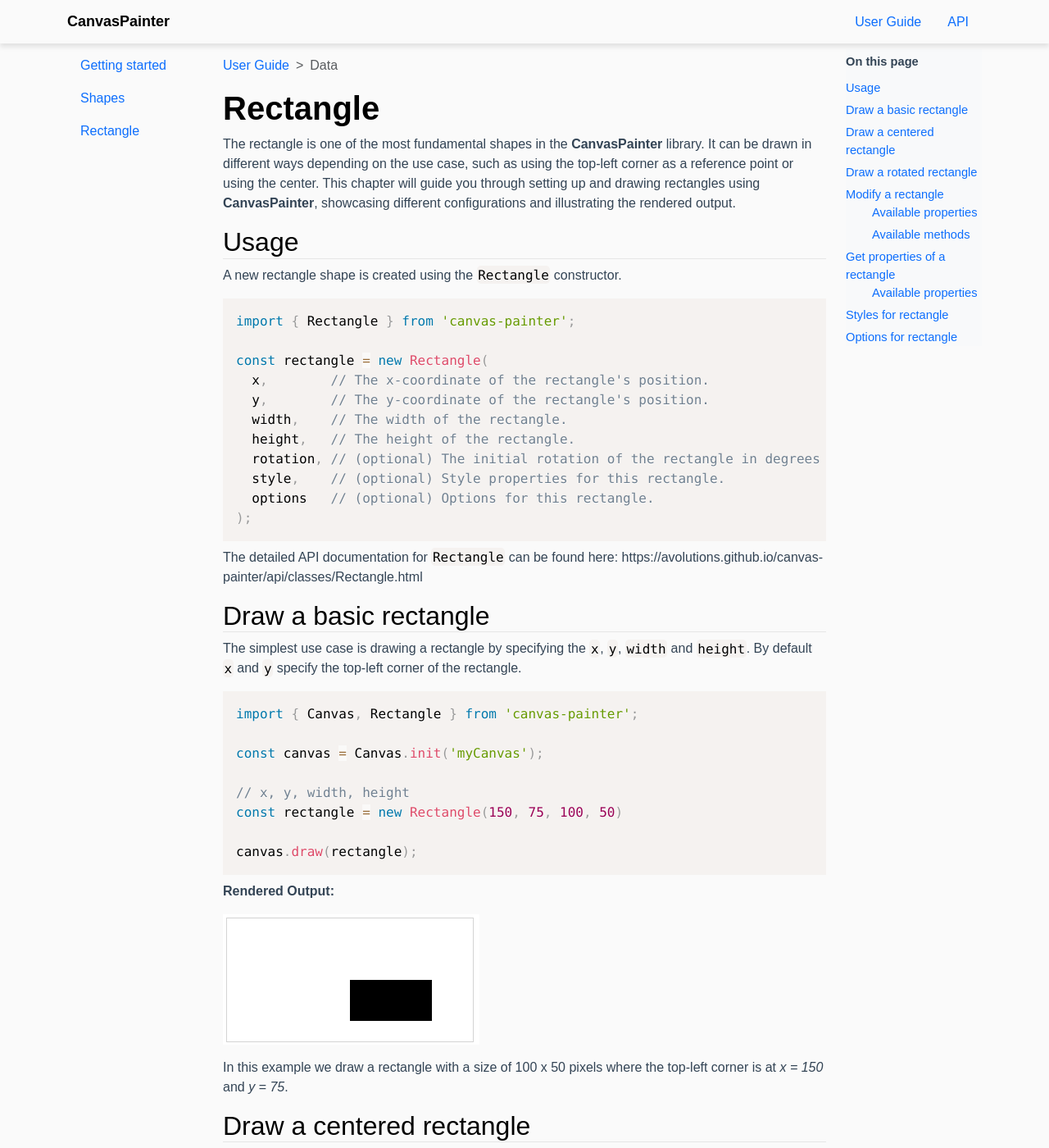
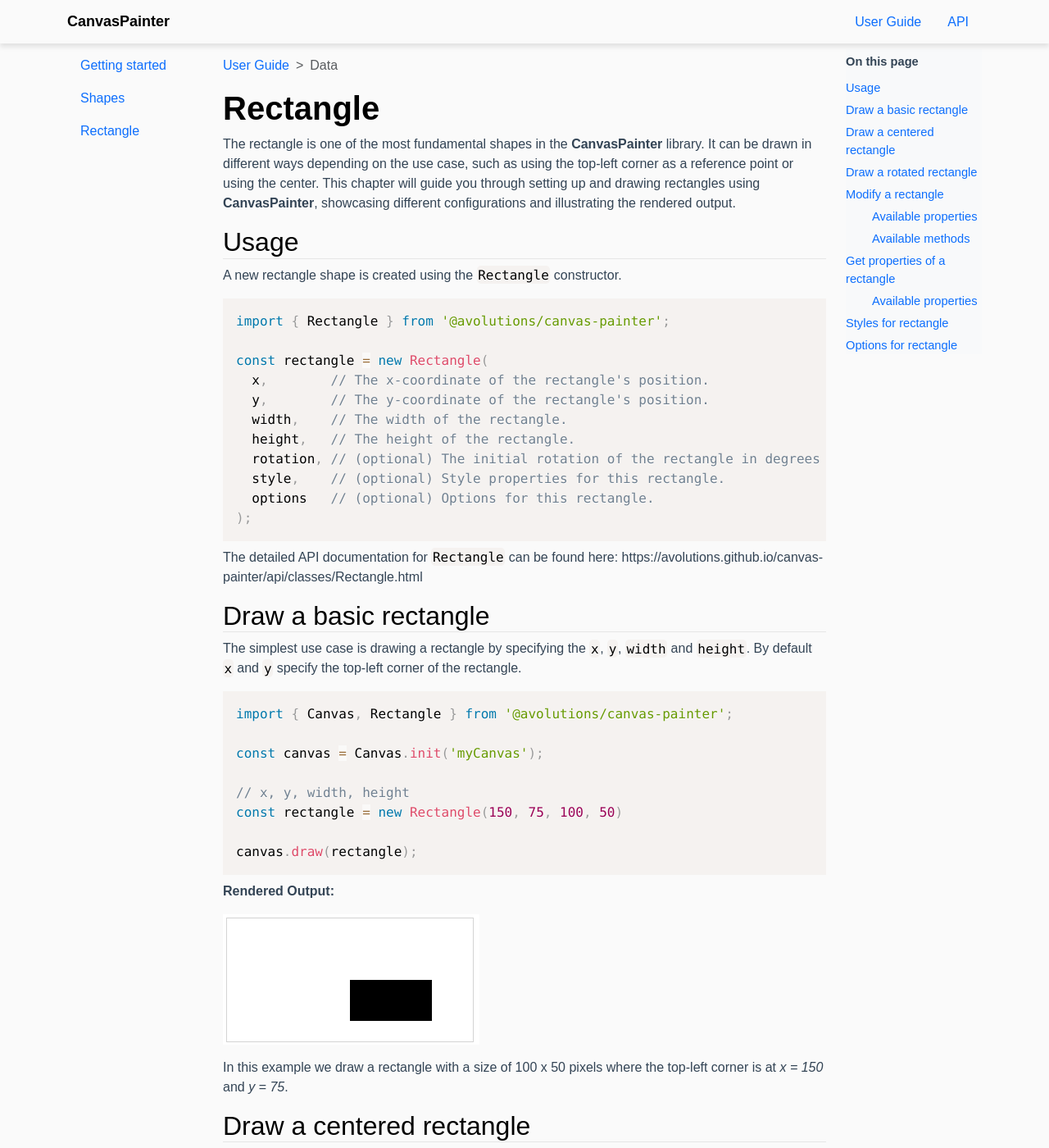
Before and after one commit to avolutions/canvas-painter, a Jekyll site: the page built from docs/rectangle.md, in a window 1280 px wide and 1400 px high. Shown: the whole window at 82% size. Built offline with Jekyll 4.4.1, drawn with Linux system fonts in a browser that asks for light colours; nearby versions of some CDN libraries; our own code applies the rules of GitHub Pages for plain Markdown files; library files that are not in the unit come from our copies; some of the changed text lies outside the part shown.

Commit message:
Use correct import for code examples

````diff
--- a/docs/assets/css/style.css
+++ b/docs/assets/css/style.css
@@ -82,12 +82,12 @@
 
 .on-this-page ul {
   list-style-type: none;
+  margin-top: 5px;
 }
 
 .on-this-page > ul {
   padding-left: 0;
   margin-top: 10px;
-  margin-bottom: 5px;
 }
 
 .on-this-page li {
--- a/docs/rectangle.md
+++ b/docs/rectangle.md
@@ -23,7 +23,7 @@
 A new rectangle shape is created using the `Rectangle` constructor.
 
 ```javascript
-import { Rectangle } from 'canvas-painter';
+import { Rectangle } from '@avolutions/canvas-painter';
 
 const rectangle = new Rectangle(
   x,        // The x-coordinate of the rectangle's position.
@@ -43,7 +43,7 @@
 The simplest use case is drawing a rectangle by specifying the `x`, `y`, `width` and `height`. By default `x` and `y` specify the top-left corner of the rectangle.
 
 ```javascript
-import { Canvas, Rectangle } from 'canvas-painter';
+import { Canvas, Rectangle } from '@avolutions/canvas-painter';
 
 const canvas = Canvas.init('myCanvas');
 
@@ -64,7 +64,7 @@
 In some cases, you might want to center the rectangle on a specific point. The Rectangle class supports this by allowing the center to be passed instead of the top-left corner.
 
 ```javascript
-import { Canvas, Rectangle } from 'canvas-painter';
+import { Canvas, Rectangle } from '@avolutions/canvas-painter';
 
 const canvas = Canvas.init('myCanvas');
 
@@ -85,7 +85,7 @@
 In some cases, you may need to draw rectangles at angles other than the default 0 degrees. This can easily be archived by setting the `rotation` via constructor. The `rotation` is defined as degrees in clockwise direction. To rotate counter clockwise just pass a negative value. If `centered` option is specified the rectangle is rotated around the center and not top-left corner.
 
 ```javascript
-import { Canvas, Rectangle } from 'canvas-painter';
+import { Canvas, Rectangle } from '@avolutions/canvas-painter';
 
 const canvas = Canvas.init('myCanvas');
 
@@ -110,7 +110,7 @@
 2. Using helper methods to modify the properties by a given delta
 
 ```javascript
-import { Canvas, Rectangle } from 'canvas-painter';
+import { Canvas, Rectangle } from '@avolutions/canvas-painter';
 
 const canvas = Canvas.init('myCanvas');
 
@@ -149,7 +149,7 @@
 In addition to manipulating a rectangle's properties, **CanvasPainter** allows you to retrieve the current values of its attributes such as `width`, `height`, `position`, `rotation` and `style`.
 
 ```javascript
-import { Canvas, Rectangle } from 'canvas-painter';
+import { Canvas, Rectangle } from '@avolutions/canvas-painter';
 
 const canvas = Canvas.init('myCanvas');
 
````
